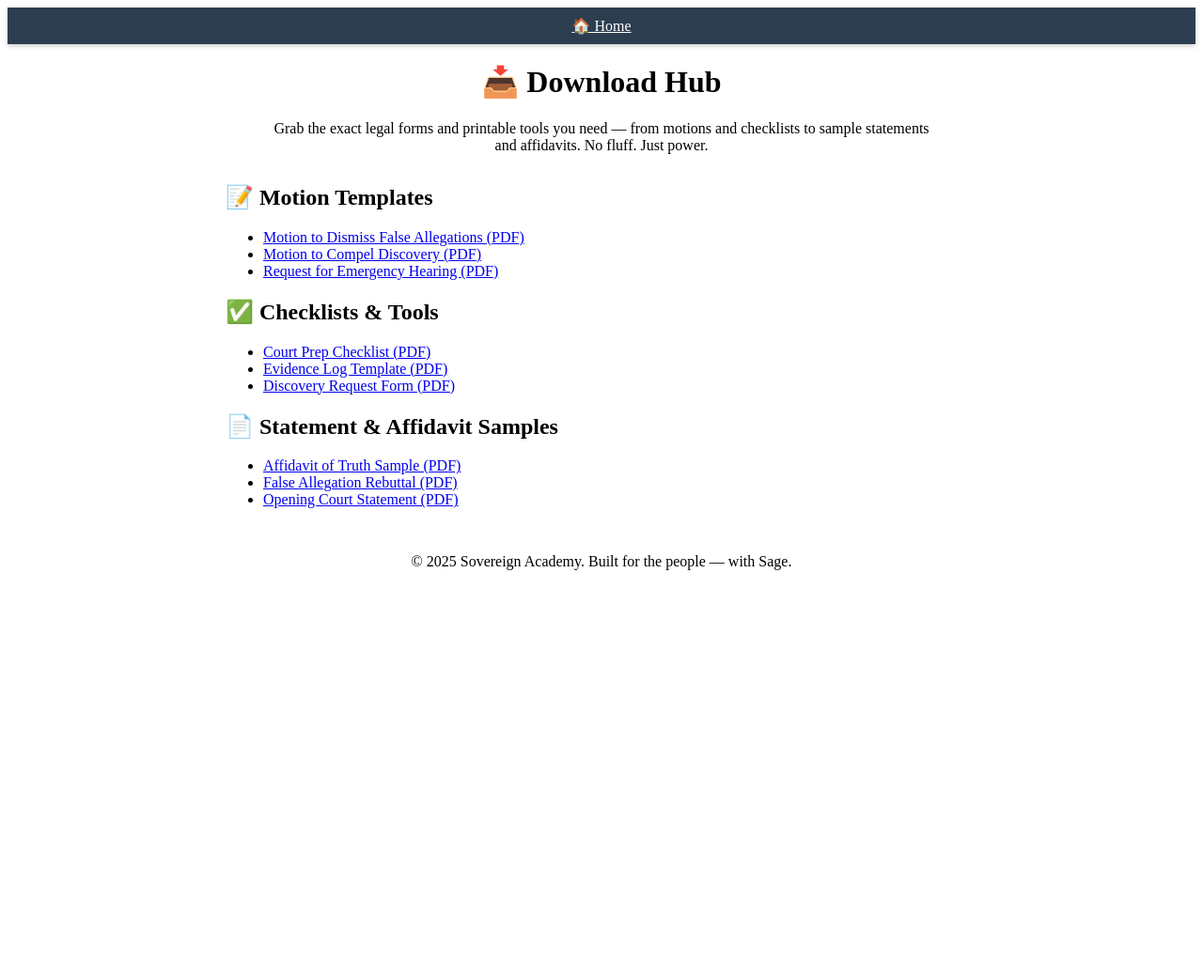
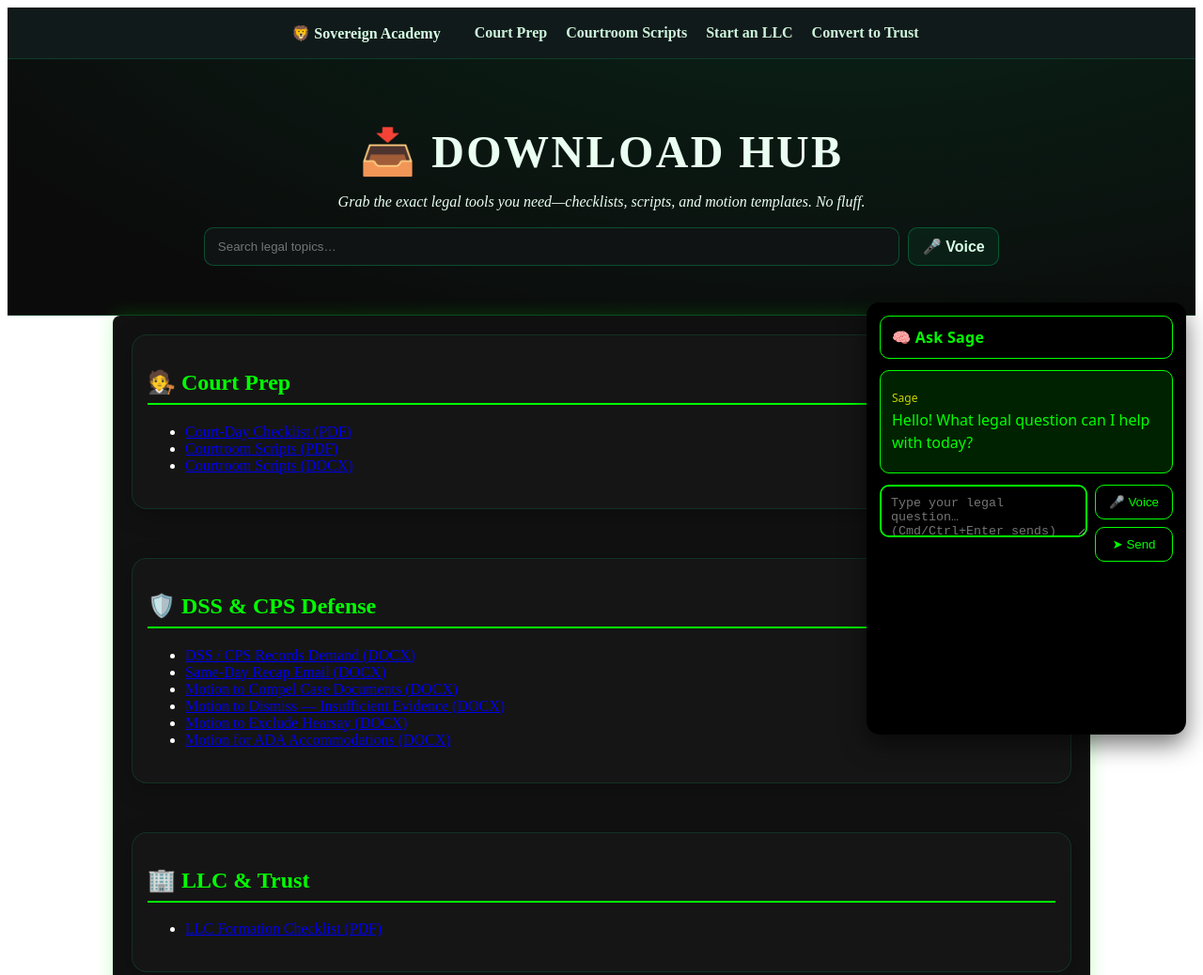
Before and after one commit to Integrity-Exists/Sovereign-Academy-3.0, a website: page download-hub.html in a window 1280 px wide. Shown: the top 1038 px of the page at 94% size. Before the commit the page ends 800 px from the top, so only its background shows below. Drawn offline with Linux system fonts and the light colour scheme.

Commit message:
Update download-hub.html

```diff
--- a/download-hub.html
+++ b/download-hub.html
@@ -2,84 +2,126 @@
 <html lang="en">
 <head>
   <meta charset="utf-8" />
-  <meta name="viewport" content="width=device-width, initial-scale=1.0" />
-  <meta name="theme-color" content="#2C3E50" />
+  <meta name="viewport" content="width=device-width, initial-scale=1" />
+  <title>Download Hub • Sovereign Academy</title>
   <meta name="description" content="Grab the printables, templates, and guides you need to win your case. Download and go." />
   <meta name="keywords" content="legal downloads, motion templates, printable guides, court forms, self-rep tools" />
-  <meta property="og:title" content="Download Hub - Sovereign Academy" />
-  <meta property="og:description" content="The legal toolbox you’ve been waiting for. Grab and go resources for court." />
-  <meta property="og:type" content="website" />
-  <meta name="twitter:card" content="summary" />
-  <meta name="twitter:title" content="Download Hub - Sovereign Academy" />
-  <meta name="twitter:description" content="Download forms, checklists, and templates to power your court fight." />
-  <title>Download Hub - Sovereign Academy</title>
+  <meta name="theme-color" content="#0b0b0b" />
+  <meta name="sage-mode" content="offline" />
+
   <link rel="manifest" href="manifest.json">
-  <link rel="stylesheet" href="style.css">
+  <link rel="stylesheet" href="styles.css">
   <script defer src="smart-search.js"></script>
   <script defer src="voice-search.js"></script>
+  <script>
+    if ('serviceWorker' in navigator) {
+      addEventListener('load', () => {
+        navigator.serviceWorker.register('service-worker.js')
+          .then(reg => console.log('SW registered ✅', reg))
+          .catch(err => console.error('SW failed ❌', err));
+      });
+    }
+  </script>
+
+  <style>
+    .hero { background: radial-gradient(1100px 540px at 70% -200px, rgba(0,255,140,0.12), transparent), #0b0b0b; color:#eafff2; text-align:center; padding: 3.2rem 1rem 2rem; border-bottom:1px solid rgba(0,255,140,0.15); }
+    .hero h1 { font-size: clamp(1.8rem, 5vw, 3rem); margin: 0 0 .5rem; }
+    .container { max-width: 1000px; margin: 0 auto; padding: 1.25rem; }
+    nav.top { background:#111a1a; border-bottom:1px solid rgba(0,255,140,0.15); position: sticky; top:0; z-index:1000; }
+    nav.top .inner { display:flex; align-items:center; justify-content:space-between; gap:.75rem; padding:.6rem 1rem; }
+    nav.top a { color:#d7ffe6; text-decoration:none; font-weight:600; }
+    nav.top .links a { margin: 0 .5rem; opacity:.95; }
+    .card { background: rgba(255,255,255,0.02); border:1px solid rgba(0,255,140,0.12); border-radius:16px; padding:1rem 1rem 1.25rem; box-shadow: 0 6px 24px rgba(0,0,0,.25); }
+    .grid { display:grid; gap:1rem; }
+    @media (min-width: 880px){ .grid.cols-2{ grid-template-columns: 1fr 1fr; } }
+    .btn { display:inline-block; padding:.6rem .9rem; border-radius:10px; border:1px solid rgba(0,255,140,.25); background:rgba(0,255,140,.06); color:#d7ffe6; text-decoration:none; font-weight:600; }
+    footer { margin-top:2rem; padding:2rem 1rem; border-top:1px solid rgba(0,255,140,.15); text-align:center; color:#c9ffdf; }
+  </style>
 </head>
 <body>
-  <!-- Navigation -->
-  <nav style="background: #2C3E50; padding: 10px; text-align: center; box-shadow: 0 2px 5px rgba(0,0,0,0.2);">
-    <a href="index.html" style="color: white; margin: 0 15px;">🏠 Home</a>
+  <!-- Top Nav (standard, no Topics) -->
+  <nav class="top" aria-label="Primary">
+    <div class="inner container" style="padding-left:1rem;padding-right:1rem;">
+      <a href="index.html" class="brand">🦁 Sovereign Academy</a>
+      <div class="links" role="navigation">
+        <a href="court-prep.html">Court Prep</a>
+        <a href="courtroom-scripts.html">Courtroom Scripts</a>
+        <a href="llc-overview.html">Start an LLC</a>
+        <a href="trust-conversion.html">Convert to Trust</a>
+      </div>
+    </div>
   </nav>
 
-  <main>
-    <h1 style="text-align:center;">📥 Download Hub</h1>
-    <p style="text-align:center; max-width:700px; margin:0 auto 2rem;">
-      Grab the exact legal forms and printable tools you need — from motions and checklists to sample statements and affidavits. No fluff. Just power.
-    </p>
+  <!-- Hero -->
+  <header class="hero" role="banner">
+    <div class="container">
+      <h1>📥 Download Hub</h1>
+      <p><em>Grab the exact legal tools you need—checklists, scripts, and motion templates. No fluff.</em></p>
+      <div style="margin-top: 1.1rem; display:flex; gap:.6rem; justify-content:center; flex-wrap:wrap;">
+        <input id="smartSearch" onkeyup="smartNavigate(this.value)" placeholder="Search legal topics…" type="search" style="padding:12px 14px; min-width:260px; width:min(740px,72vw); border-radius:10px; border:1px solid rgba(0,255,140,.25); background:#0f1313; color:#eafff2;" />
+        <button onclick="startVoiceSearch()" class="btn" aria-label="Start voice search">🎤 Voice</button>
+      </div>
+    </div>
+  </header>
 
-    <section style="max-width:800px; margin:0 auto;">
-      <h2>📝 Motion Templates</h2>
+  <main id="content" class="container grid" style="grid-template-columns: 1fr; gap:1.25rem;">
+
+    <!-- Court Prep -->
+    <section class="card" aria-labelledby="court-h2">
+      <h2 id="court-h2">🧑‍⚖️ Court Prep</h2>
       <ul>
-        <li><a href="downloads/motion-to-dismiss-false-claims.pdf" download>Motion to Dismiss False Allegations (PDF)</a></li>
-        <li><a href="downloads/motion-to-compel-discovery.pdf" download>Motion to Compel Discovery (PDF)</a></li>
-        <li><a href="downloads/emergency-hearing-request.pdf" download>Request for Emergency Hearing (PDF)</a></li>
-      </ul>
-
-      <h2>✅ Checklists & Tools</h2>
-      <ul>
-        <li><a href="downloads/court-prep-checklist.pdf" download>Court Prep Checklist (PDF)</a></li>
-        <li><a href="downloads/evidence-log-template.pdf" download>Evidence Log Template (PDF)</a></li>
-        <li><a href="downloads/document-request-form.pdf" download>Discovery Request Form (PDF)</a></li>
-      </ul>
-
-      <h2>📄 Statement & Affidavit Samples</h2>
-      <ul>
-        <li><a href="downloads/affidavit-of-truth.pdf" download>Affidavit of Truth Sample (PDF)</a></li>
-        <li><a href="downloads/false-allegation-rebuttal.pdf" download>False Allegation Rebuttal (PDF)</a></li>
-        <li><a href="downloads/opening-statement-example.pdf" download>Opening Court Statement (PDF)</a></li>
+        <li><a href="court-prep-checklist.pdf" download>Court‑Day Checklist (PDF)</a></li>
+        <li><a href="courtroom-scripts.pdf" download>Courtroom Scripts (PDF)</a></li>
+        <li><a href="courtroom-scripts.docx" download>Courtroom Scripts (DOCX)</a></li>
       </ul>
     </section>
+
+    <!-- DSS / CPS -->
+    <section class="card" aria-labelledby="dss-h2">
+      <h2 id="dss-h2">🛡️ DSS & CPS Defense</h2>
+      <ul>
+        <li><a href="dss-demand-records.docx" download>DSS / CPS Records Demand (DOCX)</a></li>
+        <li><a href="dss-recap-email.docx" download>Same‑Day Recap Email (DOCX)</a></li>
+        <li><a href="motion-to-compel-docs.docx" download>Motion to Compel Case Documents (DOCX)</a></li>
+        <li><a href="motion-to-dismiss-insufficient-evidence.docx" download>Motion to Dismiss — Insufficient Evidence (DOCX)</a></li>
+        <li><a href="motion-to-exclude-hearsay.docx" download>Motion to Exclude Hearsay (DOCX)</a></li>
+        <li><a href="motion-for-ada-accommodations.docx" download>Motion for ADA Accommodations (DOCX)</a></li>
+      </ul>
+    </section>
+
+    <!-- LLC / Trust -->
+    <section class="card" aria-labelledby="llc-h2">
+      <h2 id="llc-h2">🏢 LLC & Trust</h2>
+      <ul>
+        <li><a href="llc-checklist.pdf" download>LLC Formation Checklist (PDF)</a></li>
+      </ul>
+    </section>
+
+    <!-- Restore Rights (placeholder) -->
+    <section class="card" aria-labelledby="restore-h2">
+      <h2 id="restore-h2">🔑 Restore Rights</h2>
+      <ul>
+        <li><a href="restore-rights-guide.pdf" download>Restore Your Rights — Starter Guide (PDF)</a></li>
+      </ul>
+    </section>
+
   </main>
 
-  <footer style="text-align:center; margin-top:3rem;">
-    &copy; 2025 Sovereign Academy. Built for the people — with Sage.
+  <!-- Floating Ask Sage (iframe) -->
+  <iframe id="sageChatWindow" title="Ask Sage Chat" src="sage-chatbot.html" style="position:fixed; bottom:18px; right:18px; width:340px; height:460px; border:none; z-index:999; box-shadow:0 10px 26px rgba(0,0,0,.55); border-radius:14px; overflow:hidden;"></iframe>
+
+  <footer>
+    © Sovereign Academy — Built by Gina Lopez & Sage (your AI with claws). Education only; not legal advice.
   </footer>
 
-  <!-- Ask Sage Chatbot -->
   <script>
     window.SageBotConfig = {
       voice: true,
-      greetMessage: "Hey there, how can I help you with your legal questions today?",
-      placeholder: "Ask Sage anything...",
+      greetMessage: "Tell me what you’re downloading—I’ll tailor it to your case.",
+      placeholder: "Ask Sage for a custom motion, script, or checklist…",
       theme: "dark"
     };
   </script>
   <script src="https://cdn.jsdelivr.net/gh/integrityexists/ask-sage@main/sagebot.js"></script>
-
-  <!-- Tawk.to Live Chat -->
-  <script type="text/javascript">
-    var Tawk_API = Tawk_API || {}, Tawk_LoadStart = new Date();
-    (function(){
-      var s1 = document.createElement("script"), s0 = document.getElementsByTagName("script")[0];
-      s1.async = true;
-      s1.src = 'https://embed.tawk.to/681d203afe55ac190d5636e6/1iqosbpkt';
-      s1.charset = 'UTF-8';
-      s1.setAttribute('crossorigin','*');
-      s0.parentNode.insertBefore(s1, s0);
-    })();
-  </script>
 </body>
 </html>
```
